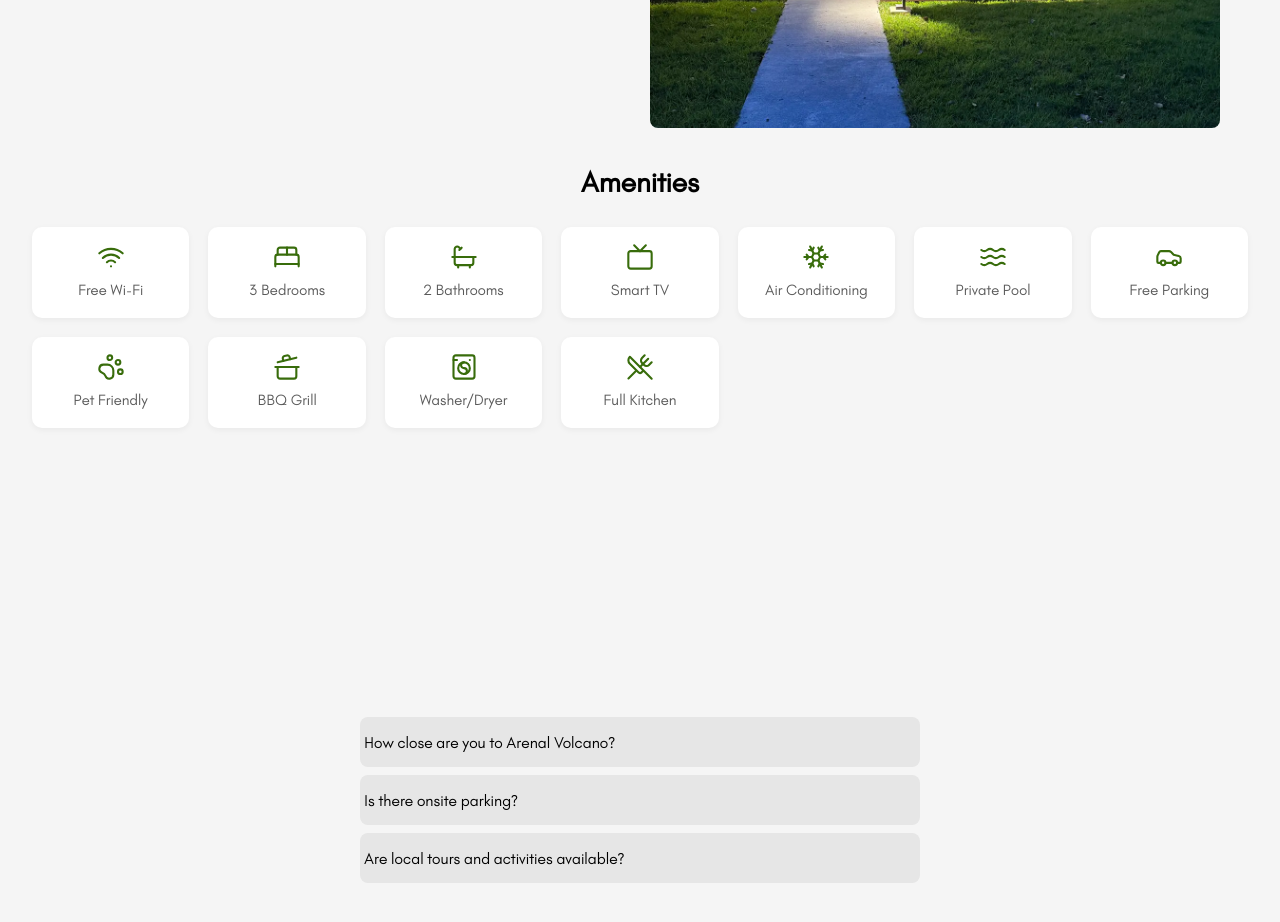
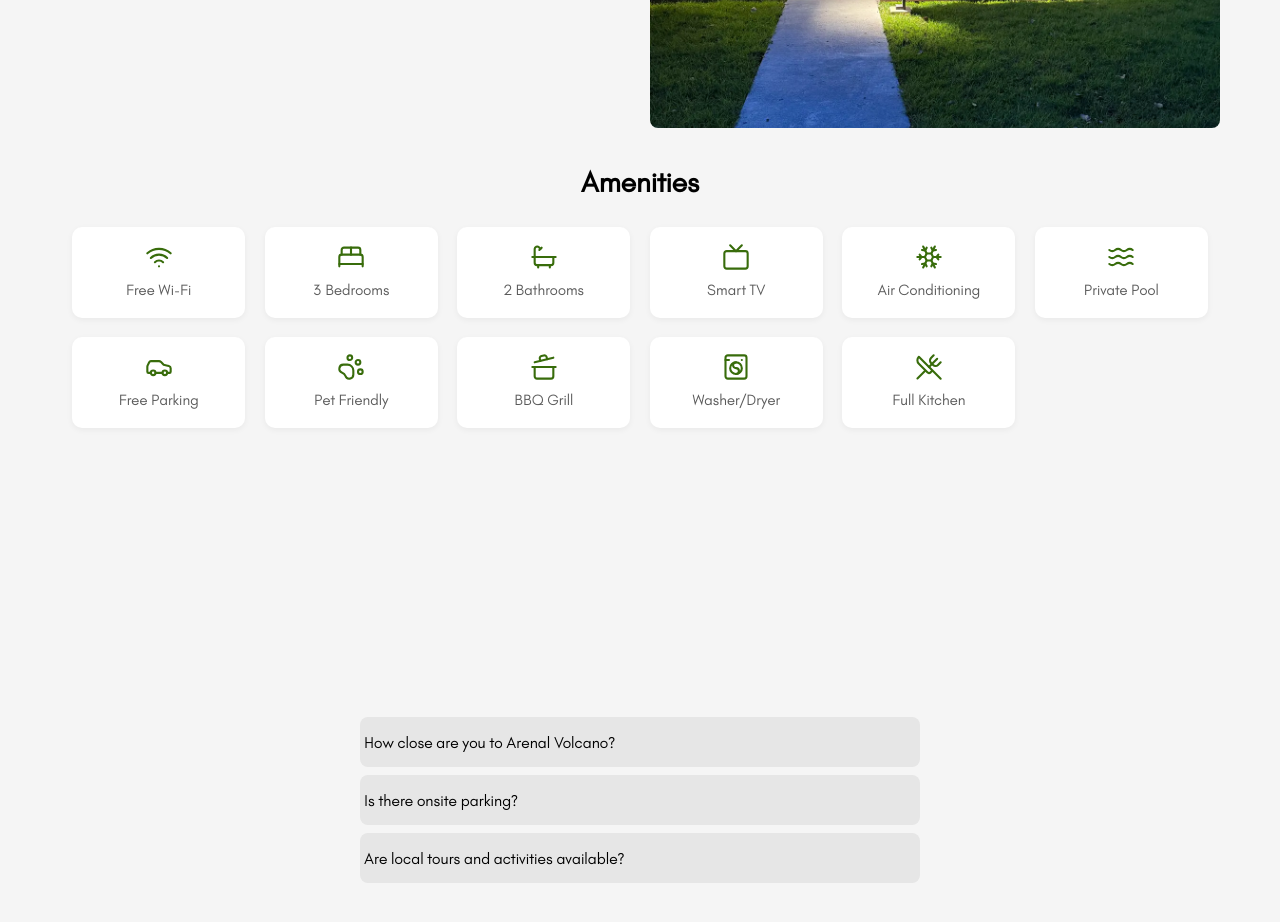
Before and after one commit to lunalabscr/echo-frontend, a React (Vite) app: page / in a window 1280 px wide. Shown: the part 2320-3242 px from the top of the page. Built offline with nearby package versions, Linux system fonts and the light colour scheme.

Commit message:
Update Amenities.module.scss

```diff
--- a/src/components/amenities/Amenities.module.scss
+++ b/src/components/amenities/Amenities.module.scss
@@ -1,5 +1,9 @@
 @use "@styles/colors";
+@use "@styles/mixins";
+
 .amenities {
+  @include mixins.container;
+
   padding: 2rem;
   border-radius: 12px;
 
```
